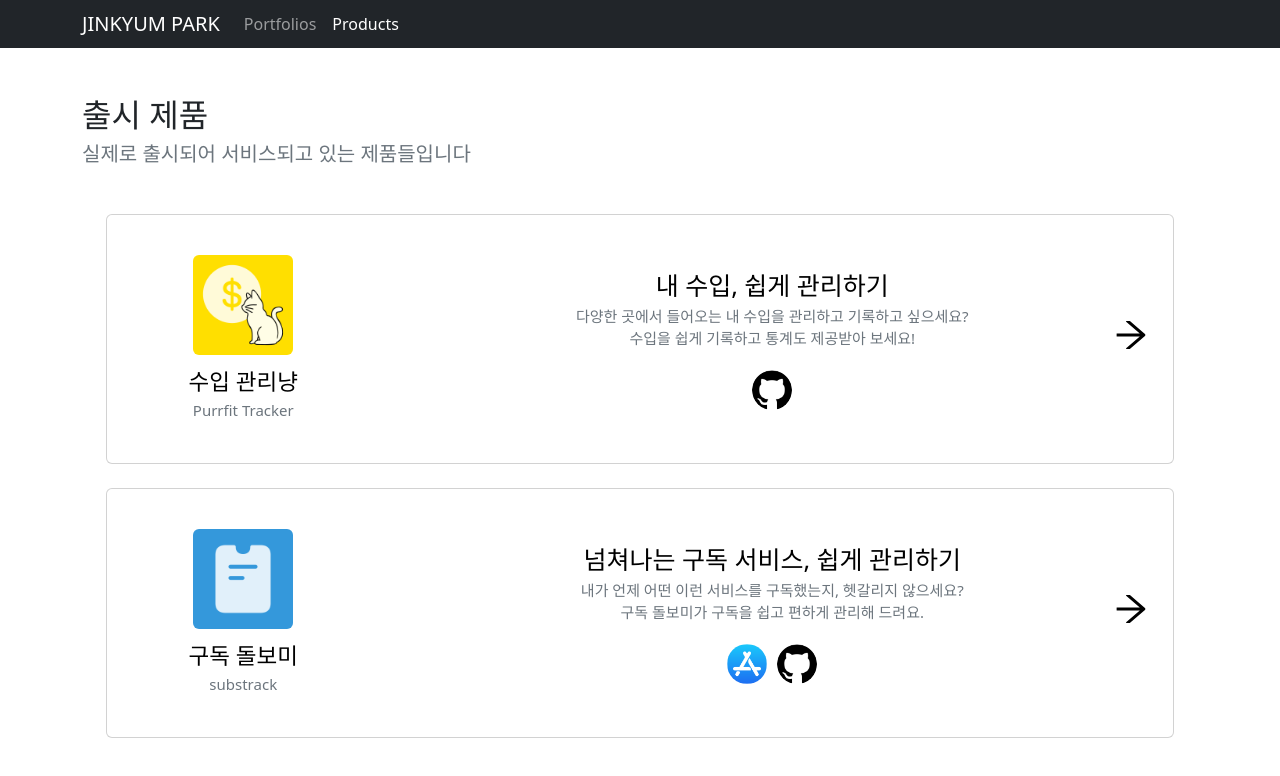
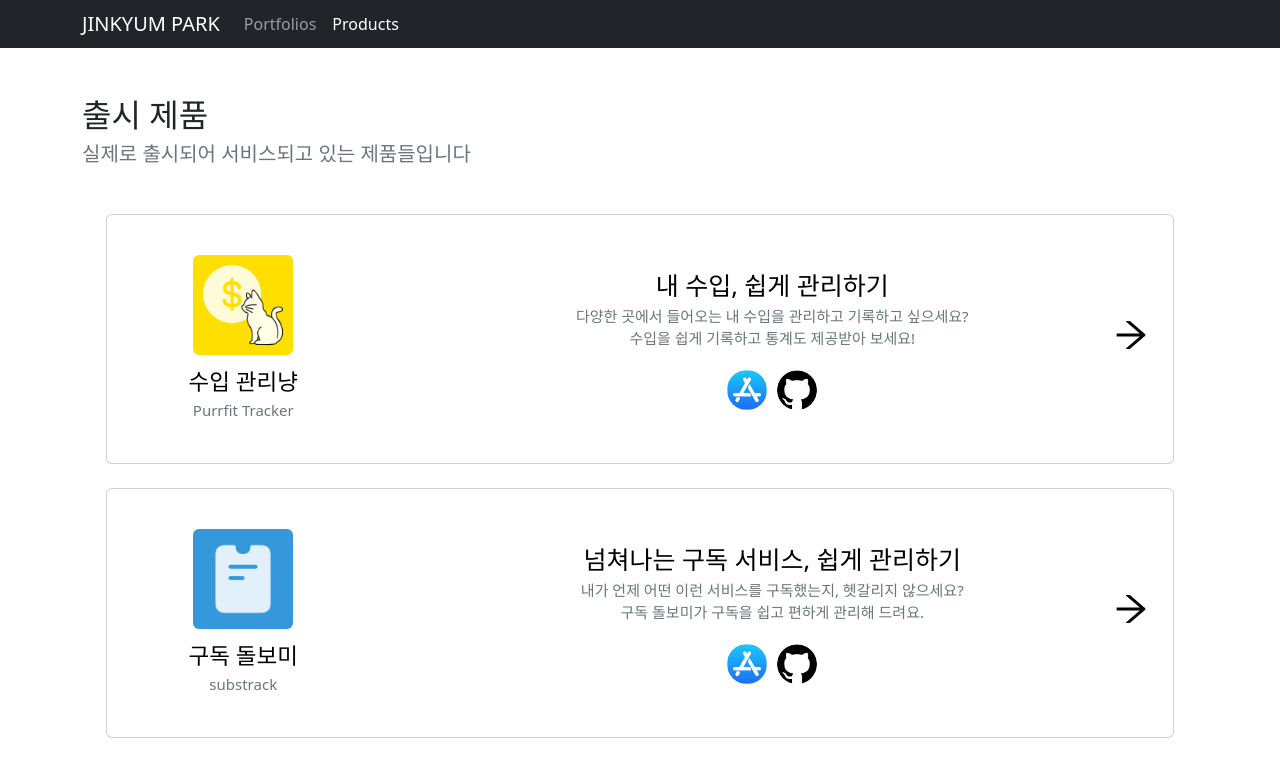
Before and after one commit to jinkyumpark/jinkyumpark, a React (Create React App) app: page /product in a window 1280 px wide. Shown: the top 776 px of the page. Built offline with nearby package versions, Linux system fonts and the light colour scheme.

Commit message:
update purrfit tracker
- support for multi language
- update thumbnail
- add appstore link

```diff
--- a/src/data/portfolio/portfolioPurrfitTracker.ts
+++ b/src/data/portfolio/portfolioPurrfitTracker.ts
@@ -15,6 +15,11 @@ const portfolioPurrfitTracker: Portfolio = {
 	},
 	icon: icon,
 	link: [
+		{
+			link: 'https://apps.apple.com/app/purrfit-tracker/id6458539987',
+			icon: WebsiteIcon.appleAppstore,
+			border: false,
+		},
 		{
 			link: 'https://github.com/jinkyumpark/purrfit-tracker',
 			icon: WebsiteIcon.github,
--- a/src/data/portfolio/purrfitCat/PurrfitTrackerEnglish.ts
+++ b/src/data/portfolio/purrfitCat/PurrfitTrackerEnglish.ts
@@ -15,6 +15,11 @@ const purrfitTrackerEnglish: Portfolio = {
 	},
 	icon: icon,
 	link: [
+		{
+			link: 'https://apps.apple.com/app/purrfit-tracker/id6458539987',
+			icon: WebsiteIcon.appleAppstore,
+			border: false,
+		},
 		{
 			link: 'https://github.com/jinkyumpark/purrfit-tracker',
 			icon: WebsiteIcon.github,
--- a/src/data/portfolio/purrfitCat/PurrfitTrackerJapanese.ts
+++ b/src/data/portfolio/purrfitCat/PurrfitTrackerJapanese.ts
@@ -15,6 +15,11 @@ const purrfitTrackerJapanese: Portfolio = {
 	},
 	icon: icon,
 	link: [
+		{
+			link: 'https://apps.apple.com/app/purrfit-tracker/id6458539987',
+			icon: WebsiteIcon.appleAppstore,
+			border: false,
+		},
 		{
 			link: 'https://github.com/jinkyumpark/purrfit-tracker',
 			icon: WebsiteIcon.github,
--- a/src/data/portfolio/purrfitCat/PurrfitTrackerKorean.ts
+++ b/src/data/portfolio/purrfitCat/PurrfitTrackerKorean.ts
@@ -15,6 +15,11 @@ const purrfitTrackerKorean: Portfolio = {
 	},
 	icon: icon,
 	link: [
+		{
+			link: 'https://apps.apple.com/app/purrfit-tracker/id6458539987',
+			icon: WebsiteIcon.appleAppstore,
+			border: false,
+		},
 		{
 			link: 'https://github.com/jinkyumpark/purrfit-tracker',
 			icon: WebsiteIcon.github,
```
Also changed, not shown: src/images/demo/purrfittracker.jpeg.
